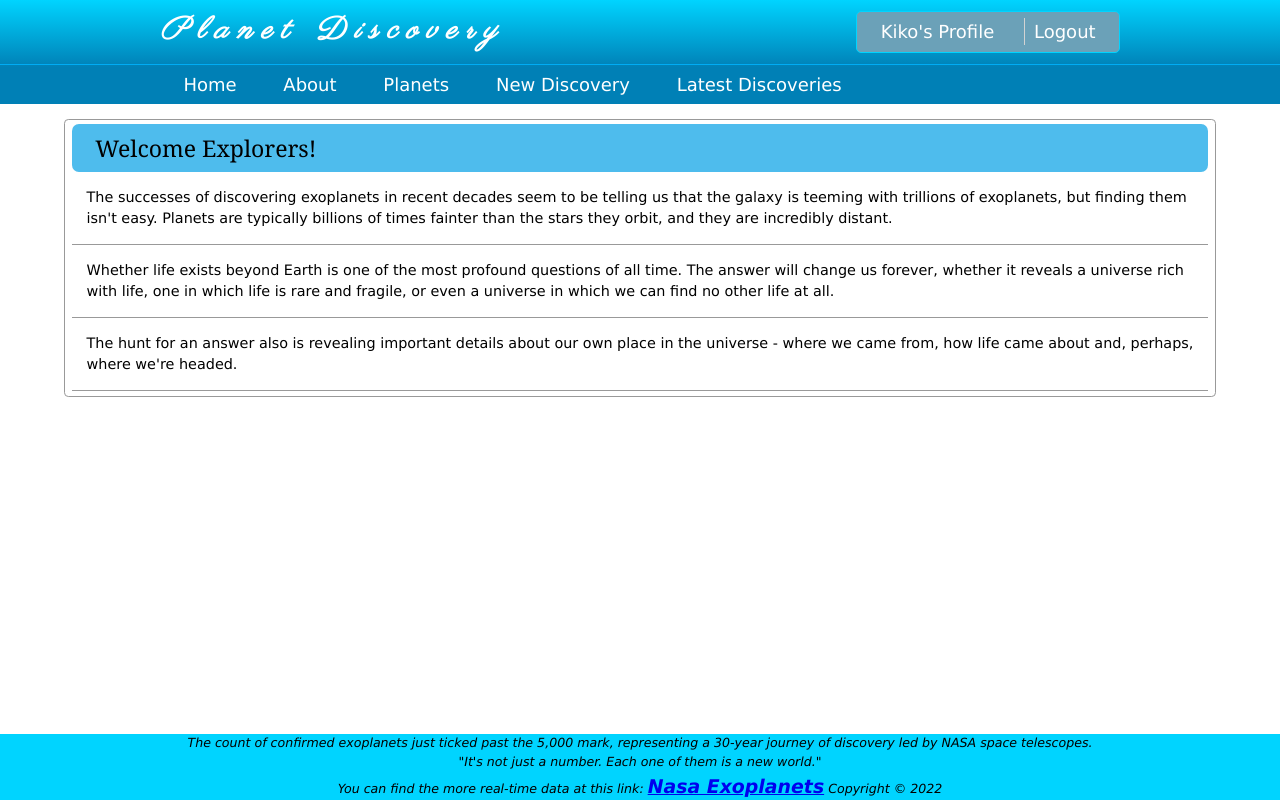
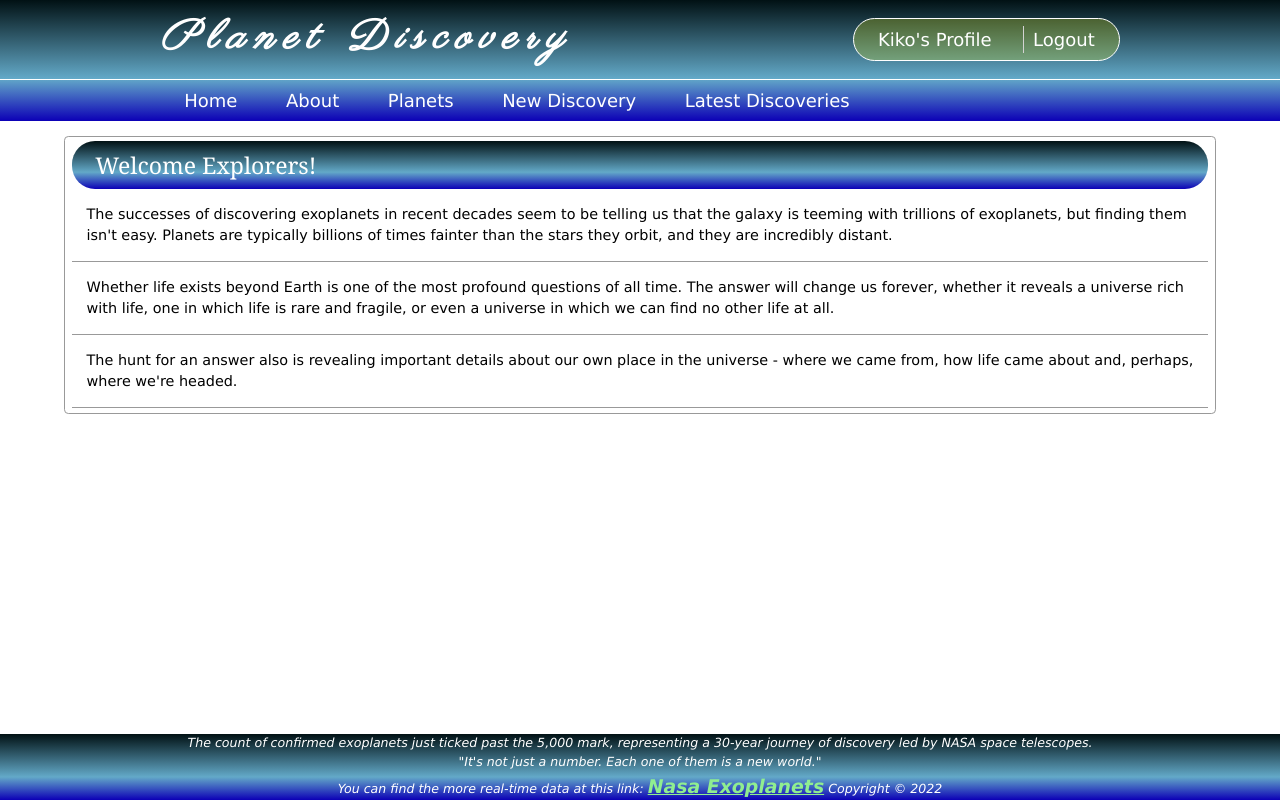
Before and after one commit to KikoXtreme/Planet-Discovery, an Angular app in the folder planet-discovery/: page /home in a window 1280 px wide. Built offline with nearby package versions, Linux system fonts and the light colour scheme.

Commit message:
user services added

```diff
--- a/planet-discovery/src/app/core/footer/footer.component.css
+++ b/planet-discovery/src/app/core/footer/footer.component.css
@@ -1,5 +1,6 @@
 footer {
     background: rgb(0, 212, 255);
+    background: linear-gradient(0deg, rgb(12, 0, 182) 0%, rgb(99, 169, 200) 35%, rgb(1, 17, 20) 100%);
     margin-top: 1em;
     position: absolute;
     bottom: 0;
@@ -12,8 +13,14 @@ footer p {
     padding: 0;
     font-size: 0.7em;
     text-align: center;
+    color: white;
 }
 
 footer span {
     font-size: 1.5em;
+    color: white;
 }
+
+footer span a {
+    color: lightgreen;
+}
--- a/planet-discovery/src/app/core/header/header.component.css
+++ b/planet-discovery/src/app/core/header/header.component.css
@@ -1,6 +1,6 @@
 header {
     background: rgb(0, 128, 182);
-    background: linear-gradient(0deg, rgba(0, 128, 182, 1) 0%, rgba(0, 128, 182, 1) 35%, rgba(0, 212, 255, 1) 100%);
+    background: linear-gradient(0deg, rgb(12, 0, 182) 0%, rgb(99, 169, 200) 35%, rgb(1, 17, 20) 100%);
 }
 
 header ul {
@@ -17,7 +17,7 @@ header ul span {
 }
 
 .mini-navbar ul {
-    border: 1px solid #00d4ff;
+    border: 1px solid white;
     border-radius: 0.3em;
     padding-left: 0;
     width: 100%;
@@ -25,7 +25,7 @@ header ul span {
 
 header li {
     list-style: none;
-    margin: .35em;
+    margin: .40em;
     padding: 0 .95em;
 }
 
@@ -36,11 +36,11 @@ header a {
 }
 
 nav {
-    border-top: 1px solid #00acf4;
+    border-top: 1px solid white;
 }
 
 .logo {
-    font-size: 1.3em;
+    font-size: 1.5em;
     color: white;
     padding-bottom: 0;
 }
@@ -63,8 +63,8 @@ nav {
   /* mini-navbar */
 
 .mini-navbar ul {
-    background-color: #6ba1b8;
-    border-radius: 5px;
+    background-color: rgba(255, 255, 0, 0.219);
+    border-radius: 60px;
 }
 
 .mini-navbar ul li+li {
--- a/planet-discovery/src/app/feature/pages/home-page/home-page.component.css
+++ b/planet-discovery/src/app/feature/pages/home-page/home-page.component.css
@@ -9,10 +9,12 @@
 }
 
 .welcome h3 {
-    background-color: #4ebced;
-    border-radius: 0.3em;
+    /* background-color: #4ebced; */
+    background: linear-gradient(0deg, rgb(12, 0, 182) 0%, rgb(99, 169, 200) 35%, rgb(1, 17, 20) 100%);
+    border-radius: 1em;
     width: 100%;
     padding: 0.3em 1em;
+    color: white;
 }
 
 .welcome p {
--- a/planet-discovery/src/app/feature/pages/not-found-page/not-found-page.component.html
+++ b/planet-discovery/src/app/feature/pages/not-found-page/not-found-page.component.html
@@ -5,3 +5,9 @@
     <div class="msg">Ooops! Page Not Found<p>Let's go <a routerLink="/home">home</a> and try from there.</p>
     </div>
   </div>
+
+  <!-- <div class="wrapper">
+    <h1>OOPS!</h1>
+    <p>Error 404: Page Not Found</p>
+    <p>Go to <a routerLink="/home">Home Page</a></p>
+</div> -->
--- a/planet-discovery/src/app/feature/planets/planets-new-page/planets-new-page.component.css
+++ b/planet-discovery/src/app/feature/planets/planets-new-page/planets-new-page.component.css
@@ -7,7 +7,7 @@
 .new-planet-border {
     border: 1px solid;
     border-radius: 0.5em;
-    width: 80%;
+    width: 100%;
     margin: auto;
     margin-top: 2em;
     padding: 1em;
@@ -18,8 +18,10 @@
 }
 
 .header-background {
-    background-color: #4ebced;
-    border: 1px solid #4ebced;
+    /* background-color: blue; */
+    /* background-color: rgba(0, 0, 128, 0.685); */
+    background: linear-gradient(0deg, rgb(12, 0, 182) 0%, rgb(99, 169, 200) 35%, rgb(1, 17, 20) 100%);
+    border: 1px solid black;
     padding: 1.5em;
     padding-bottom: 0;
     margin-bottom: 1em;
@@ -72,6 +74,7 @@ button+button {
 }
 
 .new-planet-buttons button {
+    background: linear-gradient(0deg, rgb(12, 0, 182) 0%, rgb(99, 169, 200) 35%, rgb(1, 17, 20) 100%);
     padding: 0.4em 1.5em;
     border: 1px solid #333333;
     border-radius: 0.3em;
```
Also changed, not shown: planet-discovery/src/app/auth/user.service.ts (added, +21 -0 lines), 1 other file (tests, documents, lock files or other folders).
